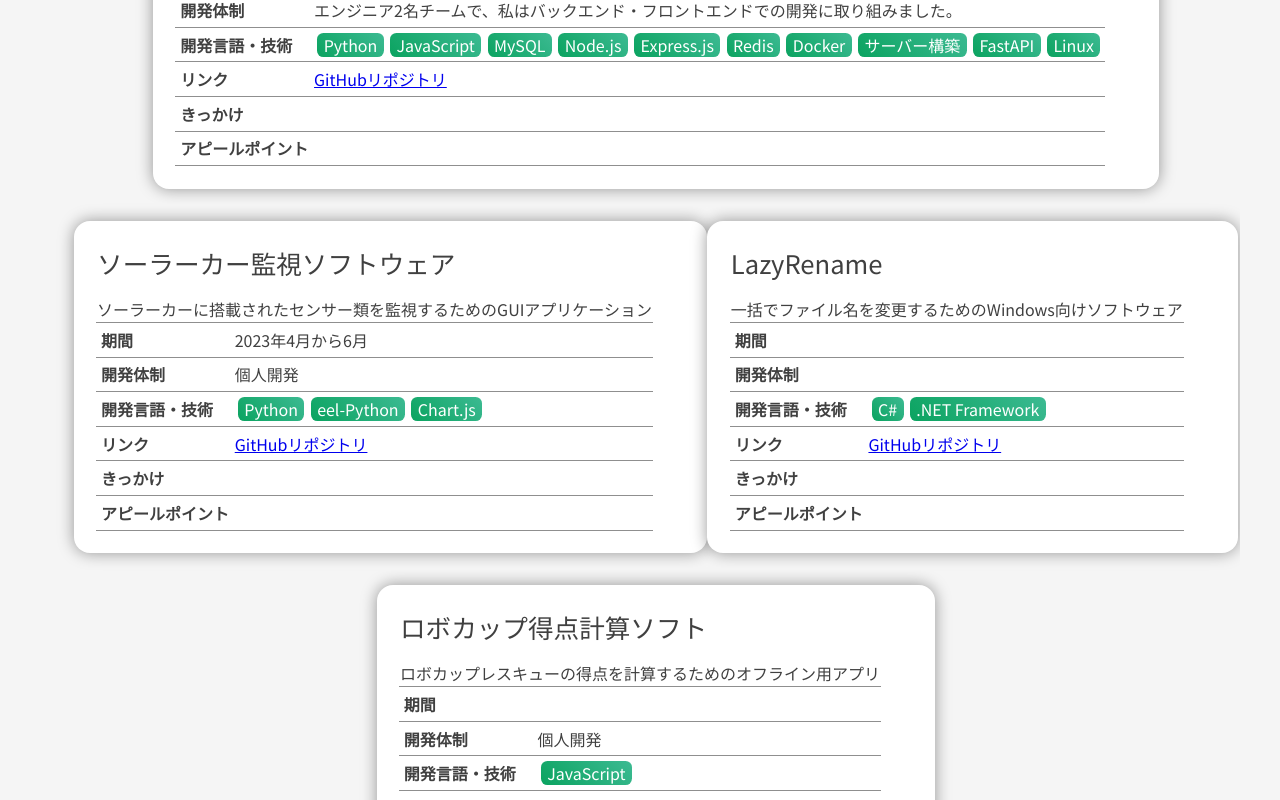
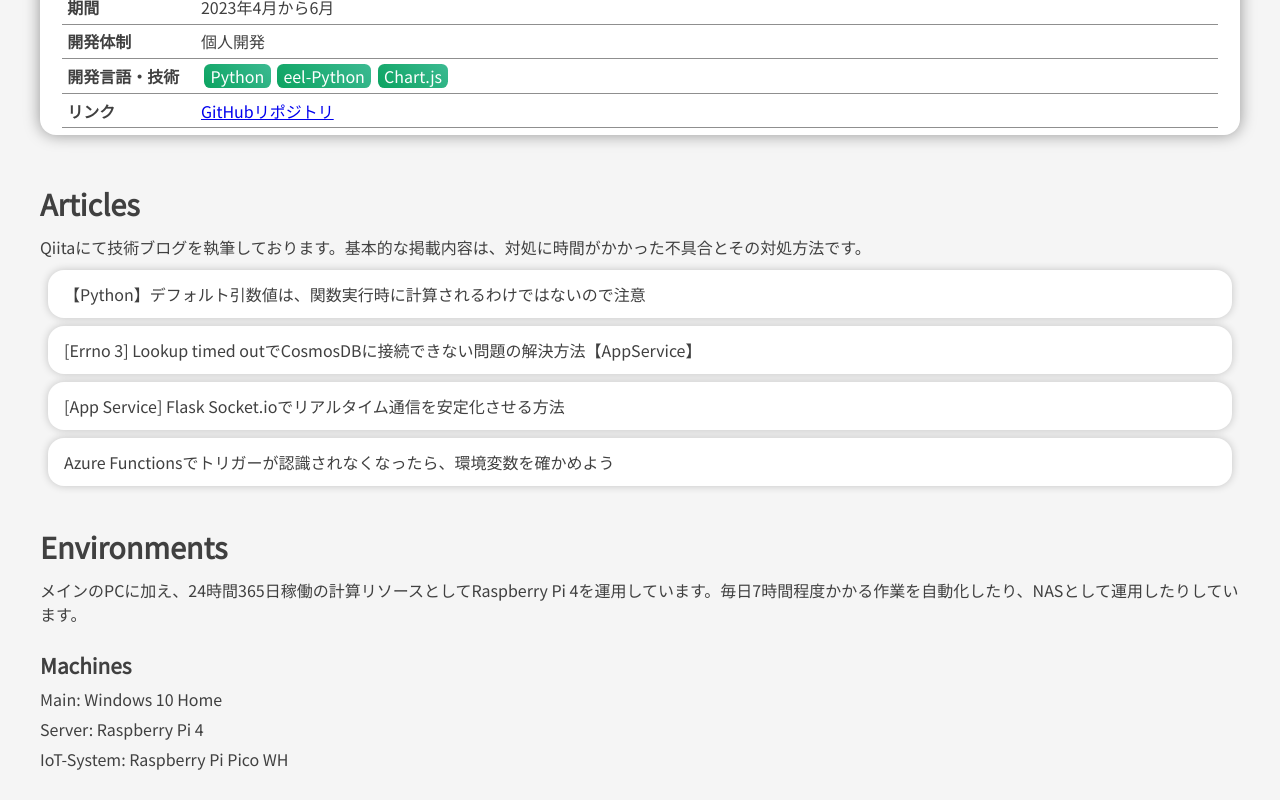
Before and after one commit to hashin2425/hashin2425.github.io, a Vue app in the folder src/: page / in a window 1280 px wide. Shown: the part 2120-2920 px from the top of the page. Built offline with nearby package versions, Linux system fonts and the light colour scheme; a web font is replaced by a local one.

Commit message:
制作物の項目をデザイン調整

```diff
--- a/src/src/sections/Main.vue
+++ b/src/src/sections/Main.vue
@@ -91,9 +91,7 @@
         <div class="child">
         </div>
       </div>
-      <div style="overflow: auto;">
-        <CreativeCard></CreativeCard>
-      </div>
+      <CreativeCard></CreativeCard>
     </div>
 
     <div id="articles-container">
--- a/src/src/sections/components/CreativeCard.vue
+++ b/src/src/sections/components/CreativeCard.vue
@@ -47,15 +47,15 @@
                   <div>{{ project.description }}</div>
                 </td>
               </tr>
-              <tr>
+              <tr v-if="project.codeLink">
                 <th>リンク</th>
                 <td><a :href="project.codeLink" target="_blank">GitHubリポジトリ</a></td>
               </tr>
-              <tr>
+              <tr v-if="project.whyDid">
                 <th>きっかけ</th>
                 <td>{{ project.whyDid }}</td>
               </tr>
-              <tr>
+              <tr v-if="project.appealPoint">
                 <th>アピールポイント</th>
                 <td>{{ project.appealPoint }}</td>
               </tr>
@@ -85,58 +85,28 @@ export default {
           description: "GitHub Pagesを用いることによって静的Webサイトを公開しています。Vue.jsファイルからビルドする作業はローカルで行わず、GitHub Actionsを用いて、自動的に行うように設定しています。具体的には、リポジトリのmainブランチにコードがプルされたときに自動的にビルドが開始し、GitHub Pagesへのデプロイまでを行うように設定しています。",
           technologies: ["Vue.js", "GitHub Actions"],
           codeLink: "https://github.com/hashin2425/hashin2425",
-          appealPoint: "               ",
           whyDid: "GitHub ActionsによるCI/CDを勉強したかったので",
         }, {
           name: "ゲーム「競え！初夏の夢祭り」",
           period: "2023年8月から10月",
           team: "デザイナ・サウンドクリエイタを含む8名チームで、私はプログラマとして参加しました。",
           about: "夏祭りの気分を味わえるゲーム「競え！初夏の夢祭り」の作成に参加しました。",
-          description: "               ",
           technologies: ["Unity", "C#"],
           codeLink: "https://github.com/hashin2425/CGP_team_2023_c",
-          appealPoint: "               ",
-          whyDid: "               ",
         }, {
           name: "学生食堂の混雑度状況がわかるアプリ",
           period: "2023年5月から(継続)",
           team: "エンジニア2名チームで、私はバックエンド・フロントエンドでの開発に取り組みました。",
           about: "                 ",
-          description: "               ",
           technologies: ["Python", "JavaScript", "MySQL", "Node.js", "Express.js", "Redis", "Docker", "サーバー構築", "FastAPI", "Linux",],
           codeLink: "https://github.com/hashin2425/dockerWebAppTemperate",
-          appealPoint: "               ",
-          whyDid: "               ",
         }, {
           name: "ソーラーカー監視ソフトウェア",
           period: "2023年4月から6月",
           team: "個人開発",
           about: "ソーラーカーに搭載されたセンサー類を監視するためのGUIアプリケーション",
-          description: "               ",
           technologies: ["Python", "eel-Python", "Chart.js",],
           codeLink: "https://github.com/hashin2425/SolarCarSensorMonitor",
-          appealPoint: "               ",
-          whyDid: "               ",
-        }, {
-          name: "LazyRename",
-          period: "               ",
-          team: "               ",
-          about: "一括でファイル名を変更するためのWindows向けソフトウェア",
-          description: "               ",
-          technologies: ["C#", ".NET Framework"],
-          codeLink: "https://github.com/hashin2425/LazyRename",
-          appealPoint: "               ",
-          whyDid: "               ",
-        }, {
-          name: "ロボカップ得点計算ソフト",
-          period: "               ",
-          team: "個人開発",
-          about: "ロボカップレスキューの得点を計算するためのオフライン用アプリ",
-          description: "               ",
-          technologies: ["JavaScript"],
-          codeLink: "https://github.com/hashin2425/robocup_calc",
-          appealPoint: "               ",
-          whyDid: "               ",
         },
       ],
     };
@@ -176,21 +146,14 @@ export default {
 
 <style scoped>
 .projects {
-  display: flex;
   padding: 0;
   margin: 0;
   width: 100%;
-  min-height: 100vh;
-  flex-direction: row;
-  flex-wrap: wrap;
-  align-content: flex-start;
-  justify-content: center;
-  align-items: flex-start;
+  min-height: 50vh;
 }
 
 .project-card {
-  display: flex;
-  margin: 1rem;
+  display: block;
   width: 100%;
   border-radius: 1rem;
   box-shadow: 0 0 1rem 0 rgba(0, 0, 0, 0.4);
@@ -234,6 +197,14 @@ tr {
 th {
   width: 8rem;
   padding: 0.3rem;
+}
+
+@media screen and (max-width: 600px) {
+
+  th,
+  td {
+    display: block;
+  }
 }
 
 .project-name {
```
